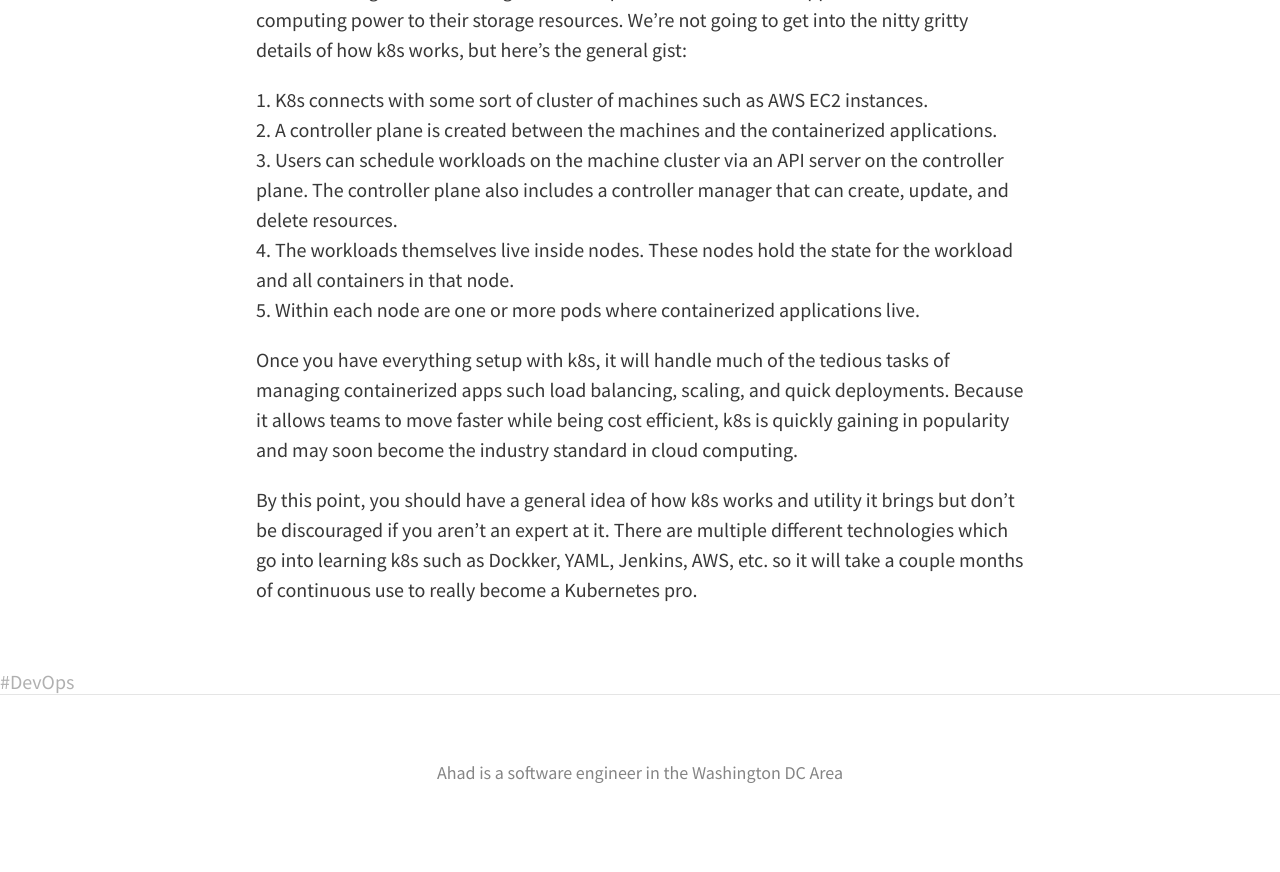
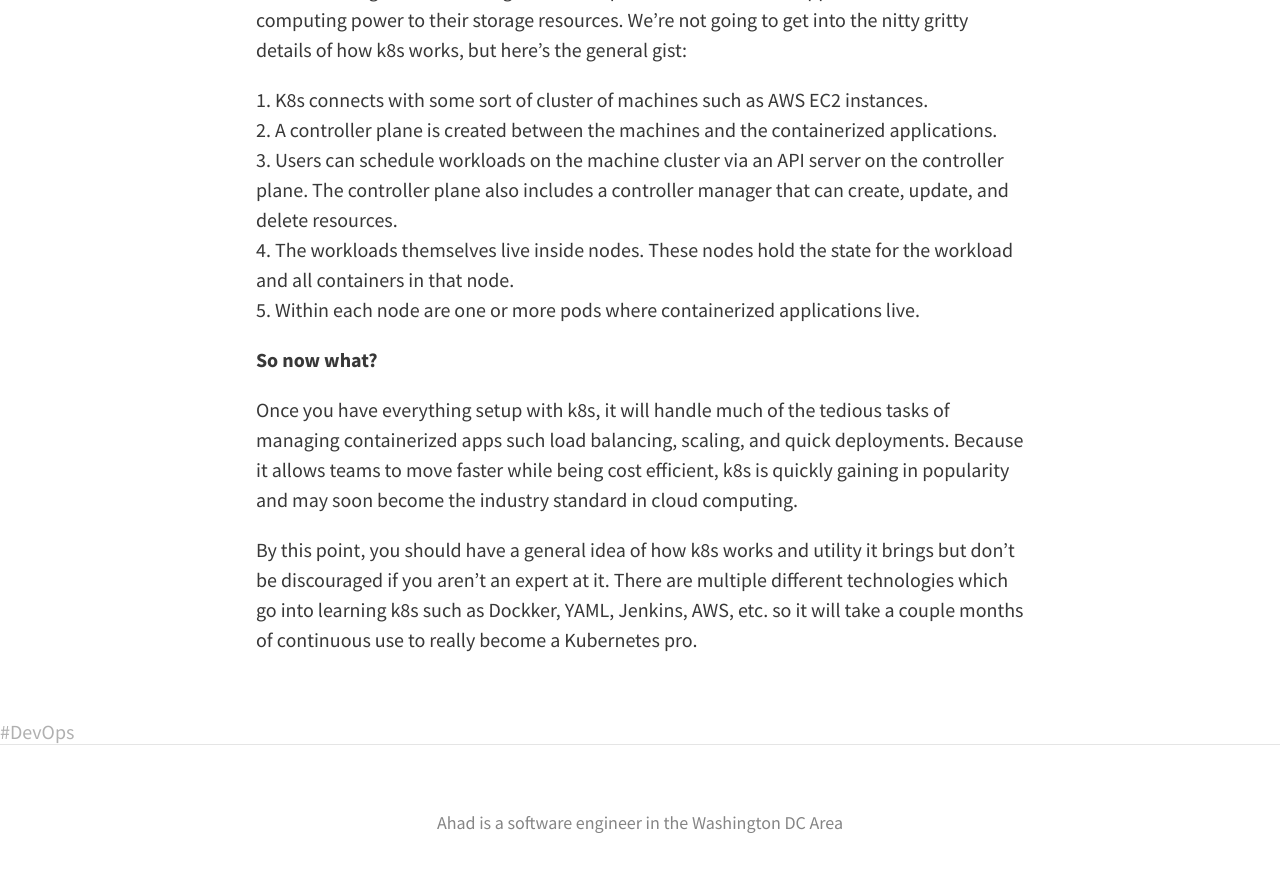
Before and after one commit to ssagheer532/website-tmp, a Jekyll site: the page built from _posts/2019-06-16-Kubernetes-Overview.md, in a window 1280 px wide and 900 px high, scrolled down 931 px. Shown: the top 872 px of the window. Built offline with Jekyll 4.4.1, drawn with Linux system fonts in a browser that asks for light colours; nearby versions of some CDN libraries; before the commit the page ends 1781 px from its top, so only the background shows below that.

Commit message:
Update 2019-06-16-Kubernetes-Overview.md

```diff
--- a/_posts/2019-06-16-Kubernetes-Overview.md
+++ b/_posts/2019-06-16-Kubernetes-Overview.md
@@ -16,6 +16,8 @@ K8s allows engineers to manage various aspects of containerized application from
 4. The workloads themselves live inside nodes. These nodes hold the state for the workload and all containers in that node.
 5. Within each node are one or more pods where containerized applications live.
 
+**So now what?**
+
 Once you have everything setup with k8s, it will handle much of the tedious tasks of managing containerized apps such load balancing, scaling, and quick deployments. Because it allows teams to move faster while being cost efficient, k8s is quickly gaining in popularity and may soon become the industry standard in cloud computing.
 
 By this point, you should have a general idea of how k8s works and utility it brings but don’t be discouraged if you aren’t an expert at it. There are multiple different technologies which go into learning k8s such as Dockker, YAML, Jenkins, AWS, etc. so it will take a couple months of continuous use to really become a Kubernetes pro.
```
